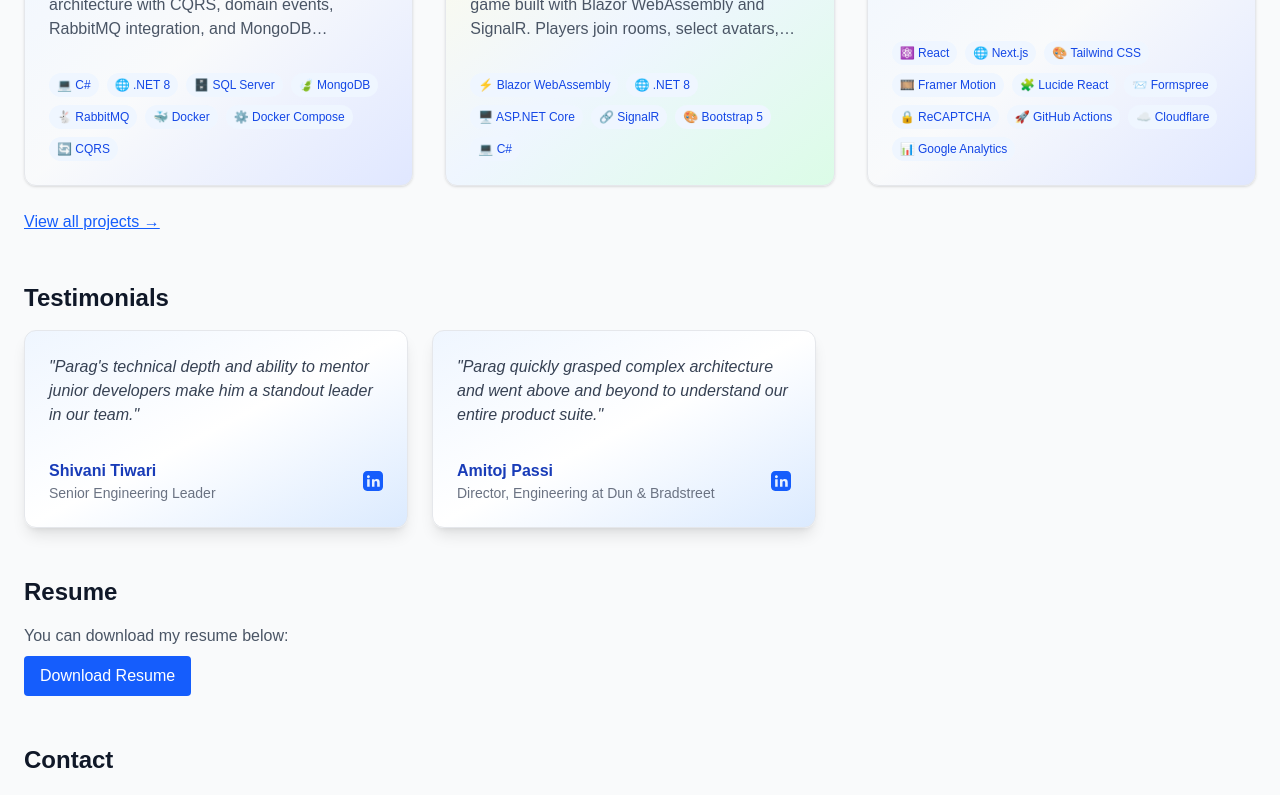
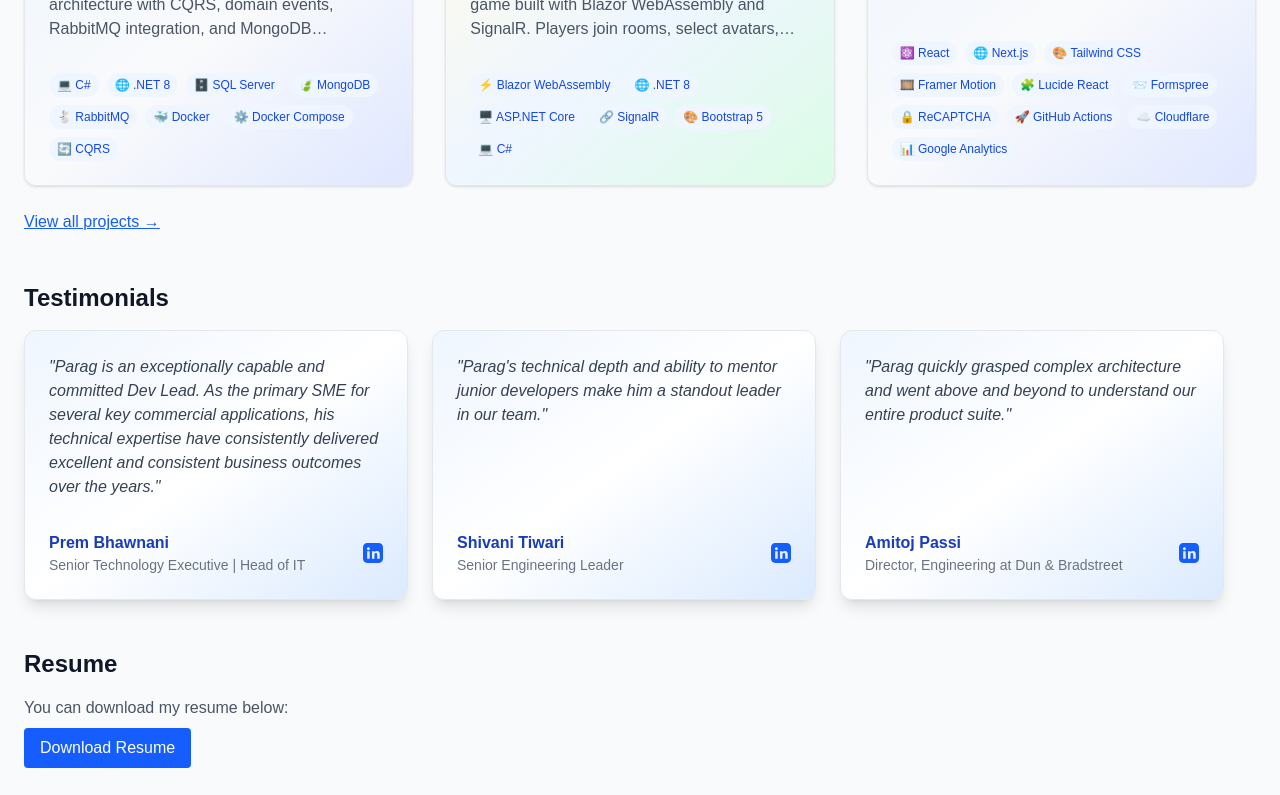
Before and after one commit to ParagNaikade/my-portfolio, a Next.js app: page / in a window 1280 px wide. Shown: the part 428-1223 px from the top of the page. Built offline with nearby package versions, Linux system fonts and the light colour scheme.

Commit message:
added more testimonial

```diff
--- a/src/data/testimonials.ts
+++ b/src/data/testimonials.ts
@@ -6,13 +6,13 @@ export interface ITestimonial {
 }
 
 export const testimonials: ITestimonial[] = [
-  // {
-  //   quote:
-  //     "Parag consistently delivers high-quality solutions under tight deadlines. His leadership during the RTB initiative was exceptional.",
-  //   author: "Prem Bhawnani",
-  //   role: "Senior Technology Executive | Head of IT",
-  //   linkedin: "https://www.linkedin.com/in/prembhawnani/",
-  // },
+  {
+    quote:
+      "Parag is an exceptionally capable and committed Dev Lead. As the primary SME for several key commercial applications, his technical expertise have consistently delivered excellent and consistent business outcomes over the years.",
+    author: "Prem Bhawnani",
+    role: "Senior Technology Executive | Head of IT",
+    linkedin: "https://www.linkedin.com/in/prembhawnani/",
+  },
   {
     quote:
       "Parag's technical depth and ability to mentor junior developers make him a standout leader in our team.",
```
